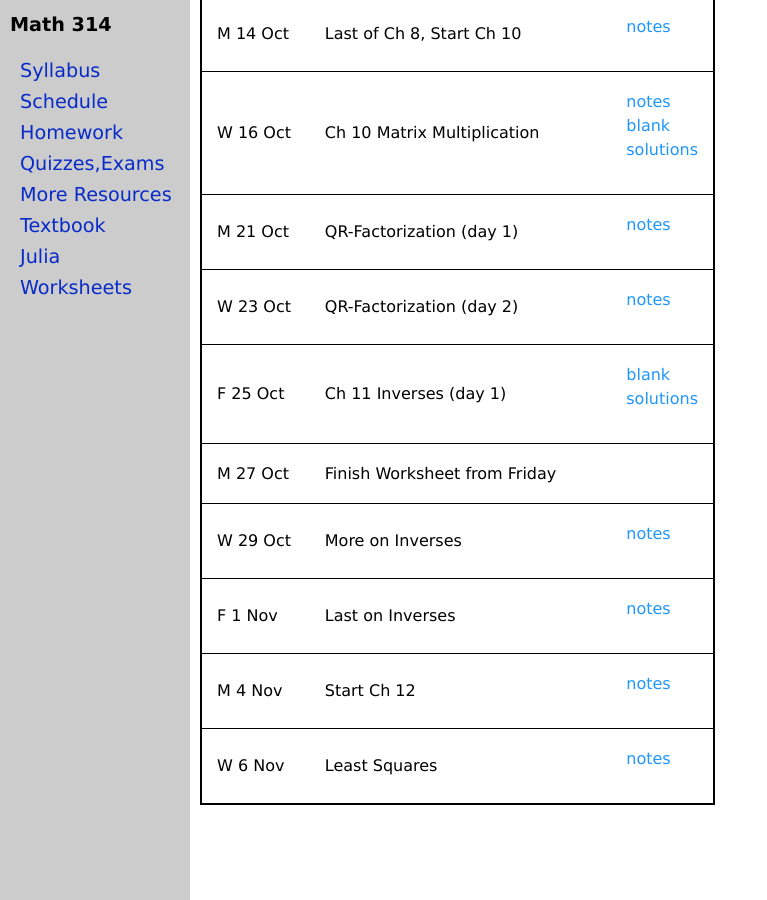
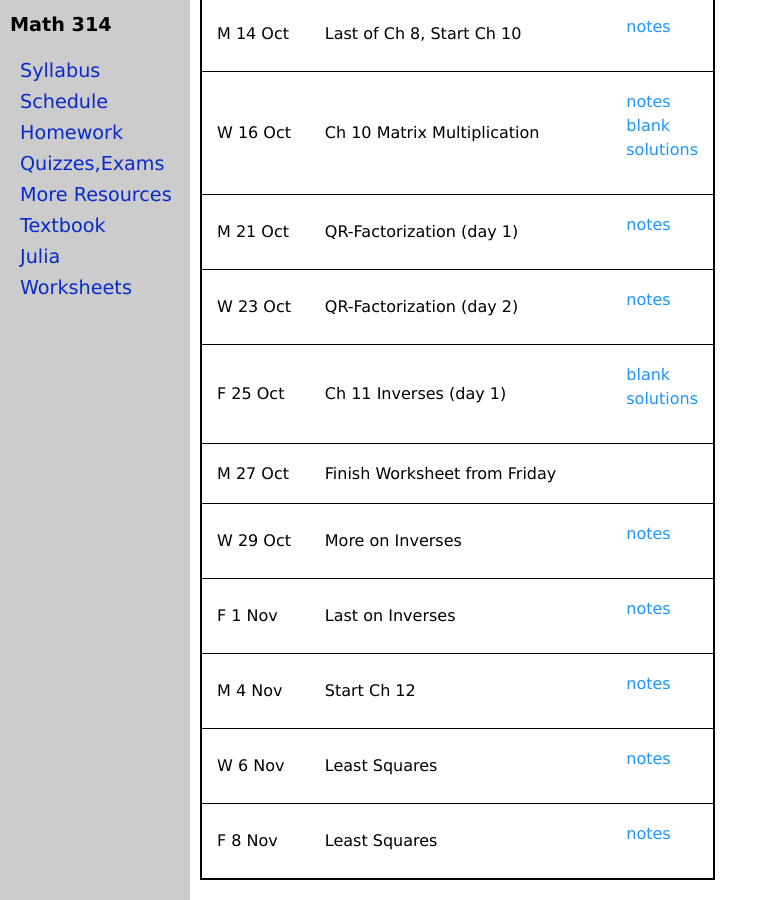
Before and after one commit to jrfaudree/LA, a Jekyll site: the page built from worksheets.md, in a window 1280 px wide and 900 px high, scrolled down 1791 px. Shown: the whole window, without its empty margins (0-767 px from the left). Built offline with Jekyll 4.4.1, drawn with Linux system fonts in a browser that asks for light colours.

Commit message:
Update worksheets.yml

```diff
--- a/_data/worksheets.yml
+++ b/_data/worksheets.yml
@@ -100,3 +100,6 @@ worksheets:
 - date: W 6 Nov
   name: Least Squares
   notes: Wed-5-Nov.pdf
+- date: F 8 Nov
+  name: Least Squares
+  notes: Ch12-last.pdf
```
